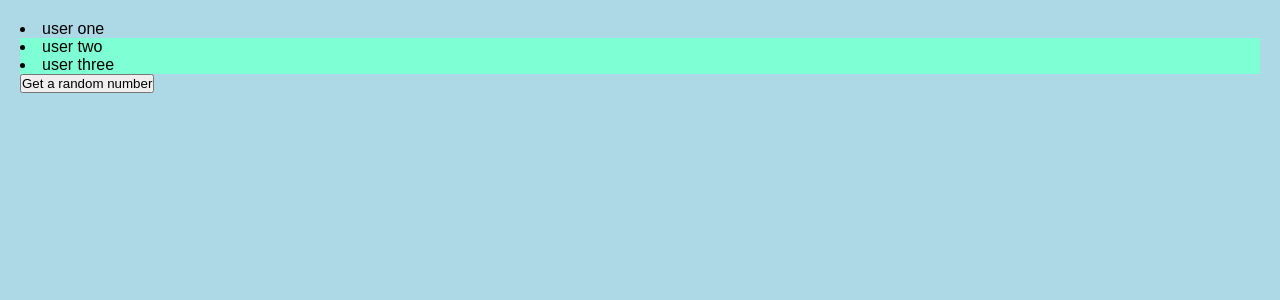
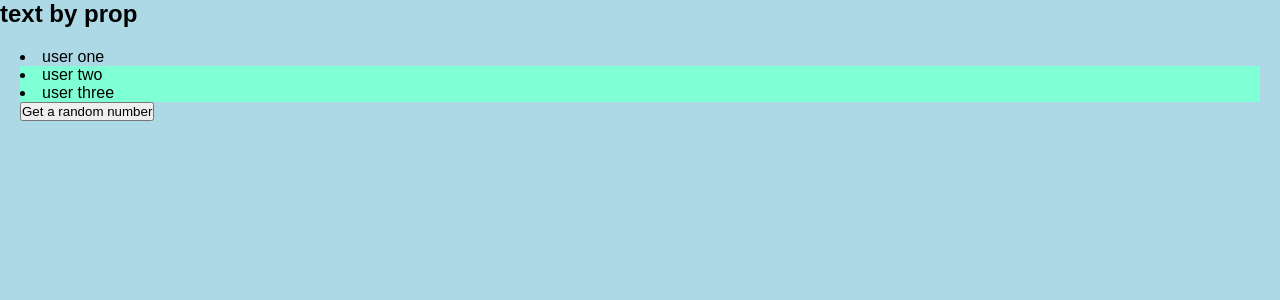
Before and after one commit to leo606/vue-lessons, a Vue app: page / in a window 1280 px wide. Shown: the top 300 px of the page. Built offline with nearby package versions, Linux system fonts and the light colour scheme.

Commit message:
component props

```diff
--- a/src/App.vue
+++ b/src/App.vue
@@ -1,27 +1,5 @@
-<script lang="ts">
-import { defineComponent } from "vue"
-
-export default defineComponent({
-  data() {
-    return {
-      users: [
-        { name: 'user one', age: 12, isActive: false },
-        { name: 'user two', age: 20, isActive: true },
-        { name: 'user three', age: 23, isActive: true },
-      ],
-    }
-  },
-  methods: {
-    getRandomNumber() {
-      const randomNum = Math.ceil(Math.random() * 100)
-      const randomDiv = this.$refs.randomDiv as HTMLDivElement
-      randomDiv.innerHTML = randomNum.toString()
-    }
-  }
-})
-</script>
-
 <template>
+  <MyComponent text="text by prop" />
   <section>
     <li v-for="user in users" :class="{ active: user.isActive }">
       {{ user.name }}
@@ -31,10 +9,36 @@ export default defineComponent({
   </section>
 </template>
 
+<script lang="ts">
+import { defineComponent } from "vue"
+import MyComponent from "./components/MyComponent.vue"
+
+export default defineComponent({
+  data() {
+    return {
+      users: [
+        { name: "user one", age: 12, isActive: false },
+        { name: "user two", age: 20, isActive: true },
+        { name: "user three", age: 23, isActive: true },
+      ],
+    };
+  },
+  methods: {
+    getRandomNumber() {
+      const randomNum = Math.ceil(Math.random() * 100);
+      const randomDiv = this.$refs.randomDiv as HTMLDivElement;
+      randomDiv.innerHTML = randomNum.toString();
+    }
+  },
+  components: { MyComponent }
+})
+</script>
+
 <style scoped>
 section {
   padding: 20px;
 }
+
 .active {
   background-color: aquamarine;
 }
--- /dev/null
+++ b/src/components/MyComponent.vue
@@ -0,0 +1,16 @@
+<template>
+  <h2> {{text}} </h2>
+</template>
+
+<script lang="ts">
+import { defineComponent } from "vue"
+
+export default defineComponent({
+  props: {
+    text: {
+      type: String,
+      default: 'default text'
+    }
+  }
+})
+</script>
```
